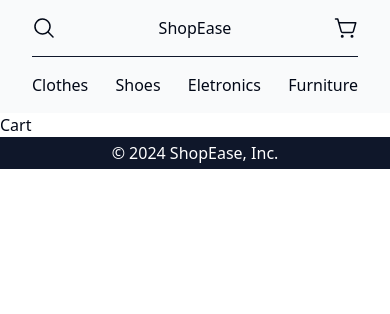
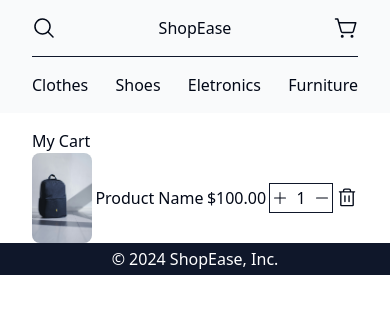
Before and after one commit to israelsanttana/shop-ease, a React (Vite) app: page /Cart in a window 390 px wide. Shown: the top 314 px of the page. Built offline with nearby package versions, Linux system fonts and the light colour scheme.

Commit message:
feat: adiciona link ao carrinho e estrutura do mobile

```diff
--- a/src/Pages/Cart.tsx
+++ b/src/Pages/Cart.tsx
@@ -1,8 +1,37 @@
-
+import { Minus, Plus, Trash } from '@phosphor-icons/react'
+import img from '../assets/sun-lingyan-_H0fjILH5Vw-unsplash.jpg'
 export function Cart() {
     return (
-        <div>
-            <h1>Cart</h1>
+        <div className="container pt-4">
+            <div>
+                <h2>My Cart</h2>
+            </div>
+            <div className='flex w-full justify-between items-center'>
+                <div className='w-[60px] rounded-[8px] overflow-hidden'>
+                    <img src={img} />
+                </div>
+                <div>
+                    <p>Product Name</p>
+                </div>
+                <div>
+                    <span>$100.00</span>
+                </div>
+                <div className='flex gap-2 border-[1px] border-slate-900 p-[2px]'>
+                    <button>
+                        <Plus size={16} />
+                    </button>
+                    <div>
+                        <span>1</span>
+                    </div>
+                    <button>
+                        <Minus size={16} />
+                    </button>
+
+                </div>
+                <div>
+                    <Trash size={22} />
+                </div>
+            </div>
         </div>
     )
 }
--- a/src/components/Categories/Categories.tsx
+++ b/src/components/Categories/Categories.tsx
@@ -2,7 +2,6 @@
 
 export function Categories() {
     return (
-
         <div className="flex justify-between pt-4 pb-4">
             <p>Clothes</p>
             <p>Shoes</p>
--- a/src/components/Header/Header.tsx
+++ b/src/components/Header/Header.tsx
@@ -1,4 +1,5 @@
 import { MagnifyingGlass, ShoppingCartSimple } from "@phosphor-icons/react";
+import { Link } from "react-router-dom";
 import { Categories } from "../Categories/Categories";
 import { Separator } from "../ui/separator";
 
@@ -8,14 +9,16 @@ export function Header() {
             <div className="flex justify-between pt-4 pb-4">
                 <div>
                     <MagnifyingGlass size={24} />
-                    <p className="hidden lg:visible">Search</p>
                 </div>
                 <div>
-                    <p>ShopEase</p>
+                    <Link to="/" >
+                        <p>ShopEase</p>
+                    </Link>
                 </div>
                 <div className="flex">
-                    <ShoppingCartSimple size={24} />
-                    <p className="hidden lg:visible">Cart</p>
+                    <Link to="/cart" >
+                        <ShoppingCartSimple size={24} />
+                    </Link>
                 </div>
             </div>
             <Separator className="bg-slate-900" />
```
